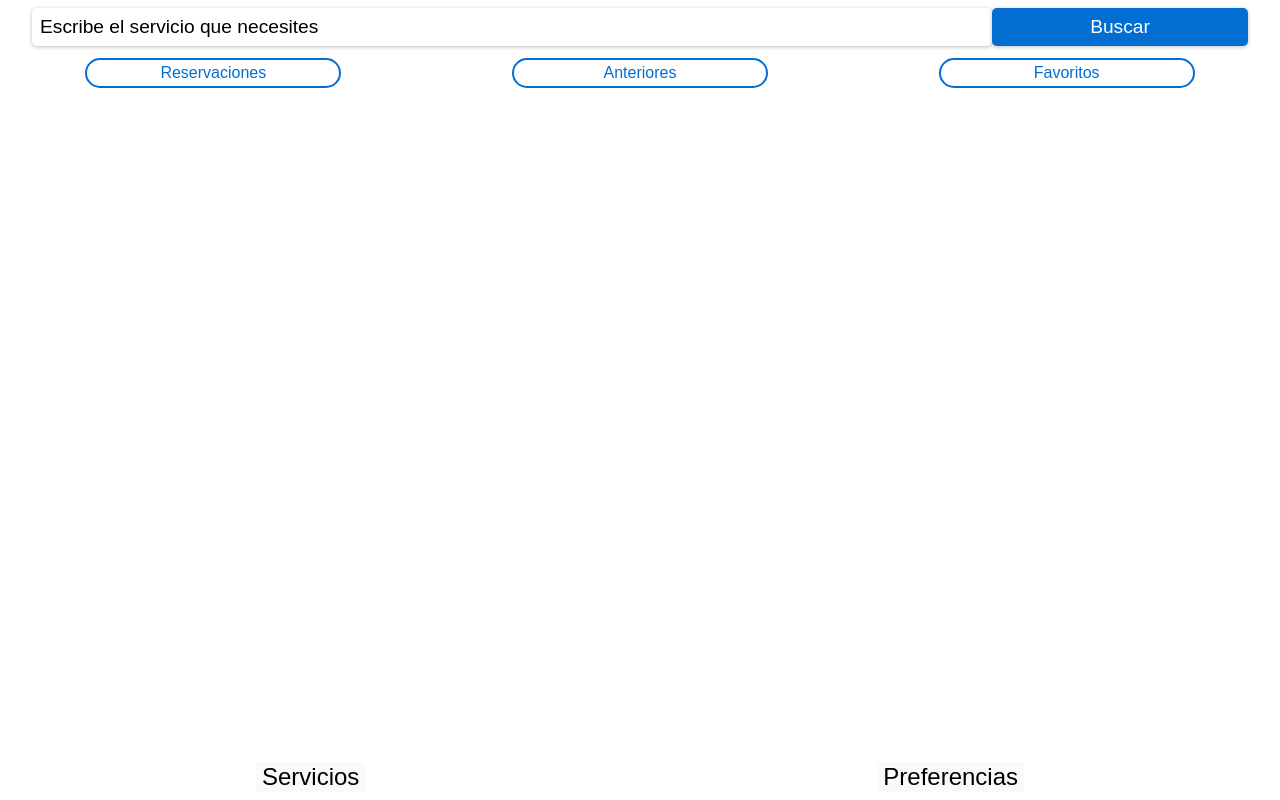
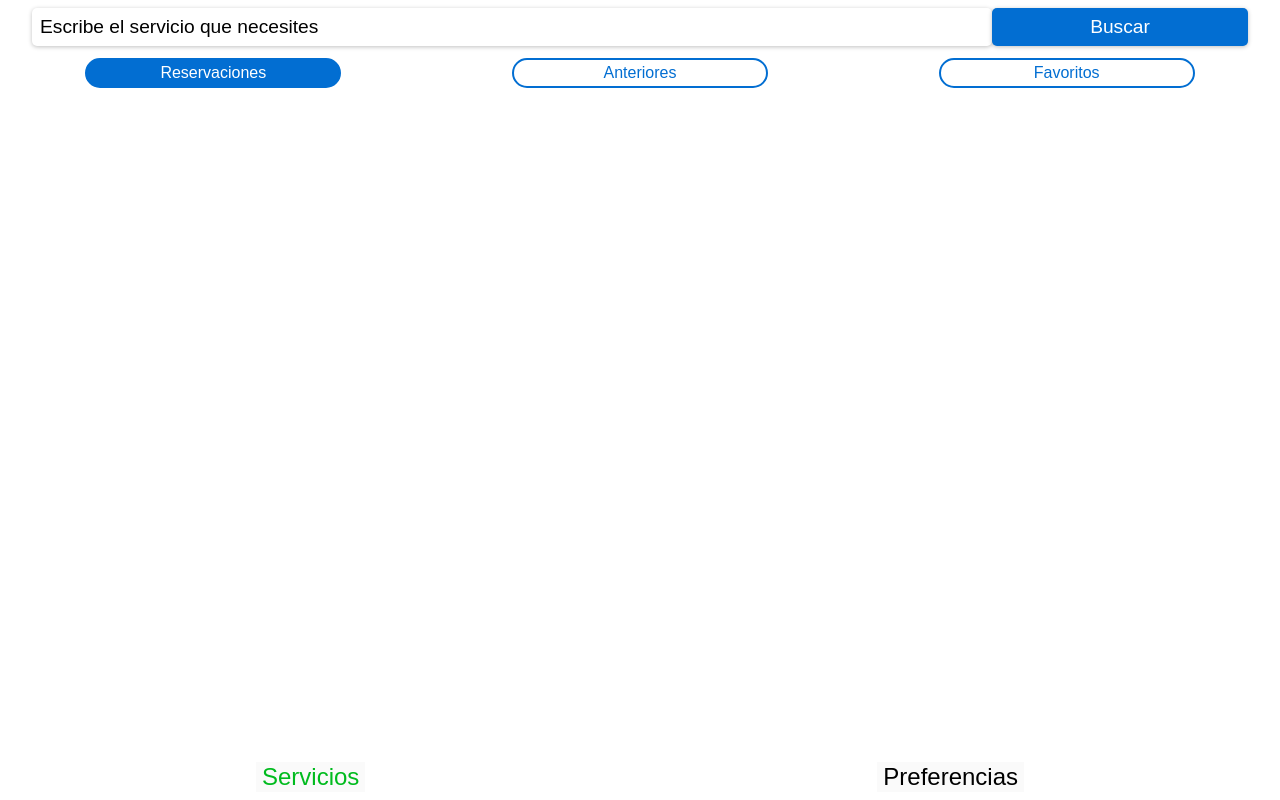
Before and after one commit to moctezumadaniel/tuservicio, a Next.js app: page / in a window 1280 px wide. Built offline with nearby package versions, Linux system fonts and the light colour scheme.

Commit message:
active styles for main tabs and services tab

```diff
--- a/pages/Main_tab_buttons/index.js
+++ b/pages/Main_tab_buttons/index.js
@@ -2,7 +2,7 @@ import styles from '../../styles/MainTabButtons.module.css'
 function MainTabButtons (){
     return(
         <div className={styles.MainTabButtonsContainer}>
-            <button className={styles.MainTabButton}>Servicios</button>
+            <button className={styles.MainTabButtonActive}>Servicios</button>
             <button className={styles.MainTabButton}>Preferencias</button>
         </div>
     )
--- a/pages/User_services_tab/UserServicesTabButtons.js
+++ b/pages/User_services_tab/UserServicesTabButtons.js
@@ -2,7 +2,7 @@ import styles from '../../styles/UserServices.module.css'
 function UserServicesTabButtons(){
     return(
         <div className={styles.TabButtonsContainer}>
-            <button className={styles.TabButtons}>Reservaciones</button>
+            <button className={styles.TabButtonActive}>Reservaciones</button>
             <button className={styles.TabButtons}>Anteriores</button>
             <button className={styles.TabButtons}>Favoritos</button>
         </div>
--- a/styles/MainTabButtons.module.css
+++ b/styles/MainTabButtons.module.css
@@ -16,3 +16,11 @@
     border:none;
     outline: none;
 }
+
+.MainTabButtonActive{
+    background-color: #FAFAFA;
+    color: #00BB1E;
+    font-size: x-large;
+    border:none;
+    outline: none;
+}
--- a/styles/UserServices.module.css
+++ b/styles/UserServices.module.css
@@ -10,6 +10,19 @@
 .TabButtons{
     color: #026ED2;
     background-color: white;
+    min-width: 20%;
+    font-size:medium;
+    padding-top: 0.5vh;
+    padding-bottom: 0.5vh;
+    border-radius: 100px;
+    outline: none;
+    border-style: solid;
+    border-color: #026ED2;
+}
+
+.TabButtonActive{
+    color: white;
+    background-color: #026ED2;
     min-width: 20%;
     font-size:medium;
     padding-top: 0.5vh;
```
